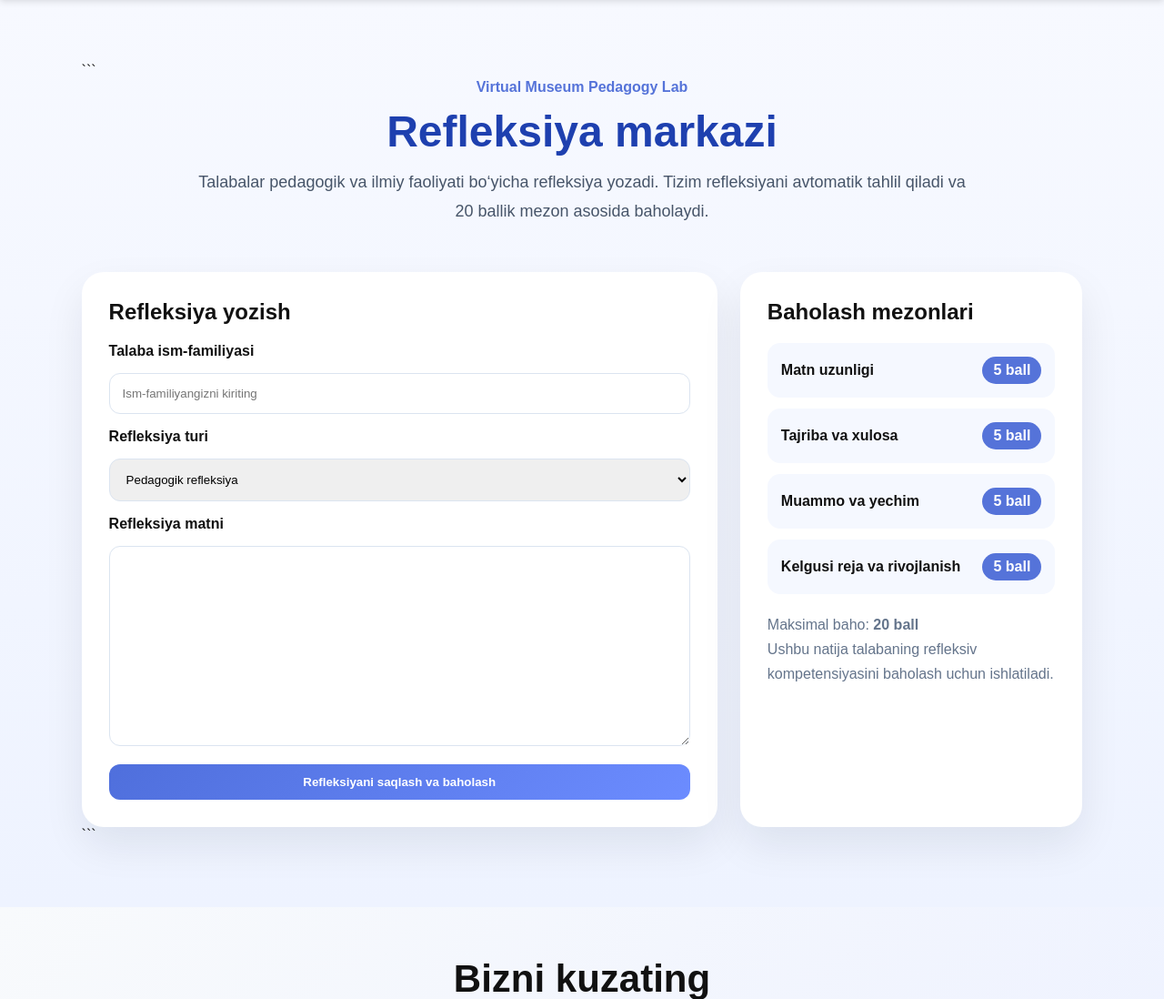
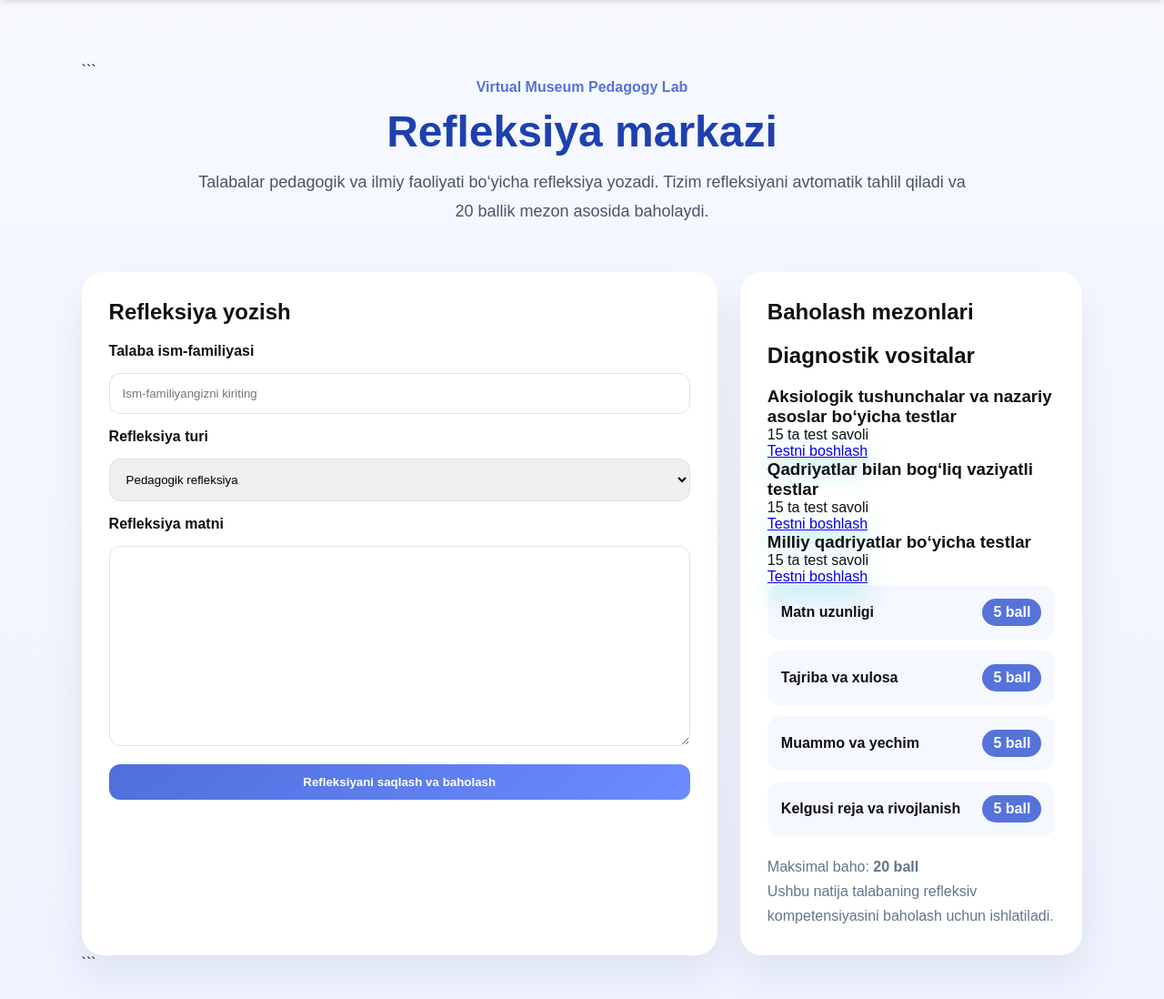
Before and after one commit to javlonbek1994/portfolio-site, a Flask app: page /reflection in a window 1280 px wide. Shown: the part 106-1204 px from the top of the page at 91% size. Run offline with Flask 3, Linux system fonts and the light colour scheme; data comes from the database, SQL or seed files in the repository.

Commit message:
Update reflection.html

```diff
--- a/templates/reflection.html
+++ b/templates/reflection.html
@@ -98,6 +98,40 @@
 
         <h2>Baholash mezonlari</h2>
 
+        <section class="diagnostic-section">
+
+    <h2>Diagnostik vositalar</h2>
+
+    <div class="diagnostic-grid">
+
+        <div class="diagnostic-card">
+            <h3>Aksiologik tushunchalar va nazariy asoslar bo‘yicha testlar</h3>
+
+            <p>15 ta test savoli</p>
+
+            <a href="#" class="btn">Testni boshlash</a>
+        </div>
+
+        <div class="diagnostic-card">
+            <h3>Qadriyatlar bilan bog‘liq vaziyatli testlar</h3>
+
+            <p>15 ta test savoli</p>
+
+            <a href="#" class="btn">Testni boshlash</a>
+        </div>
+
+        <div class="diagnostic-card">
+            <h3>Milliy qadriyatlar bo‘yicha testlar</h3>
+
+            <p>15 ta test savoli</p>
+
+            <a href="#" class="btn">Testni boshlash</a>
+        </div>
+
+    </div>
+
+</section>
+
         <div class="rubric-item">
             <strong>Matn uzunligi</strong>
             <span>5 ball</span>
```
